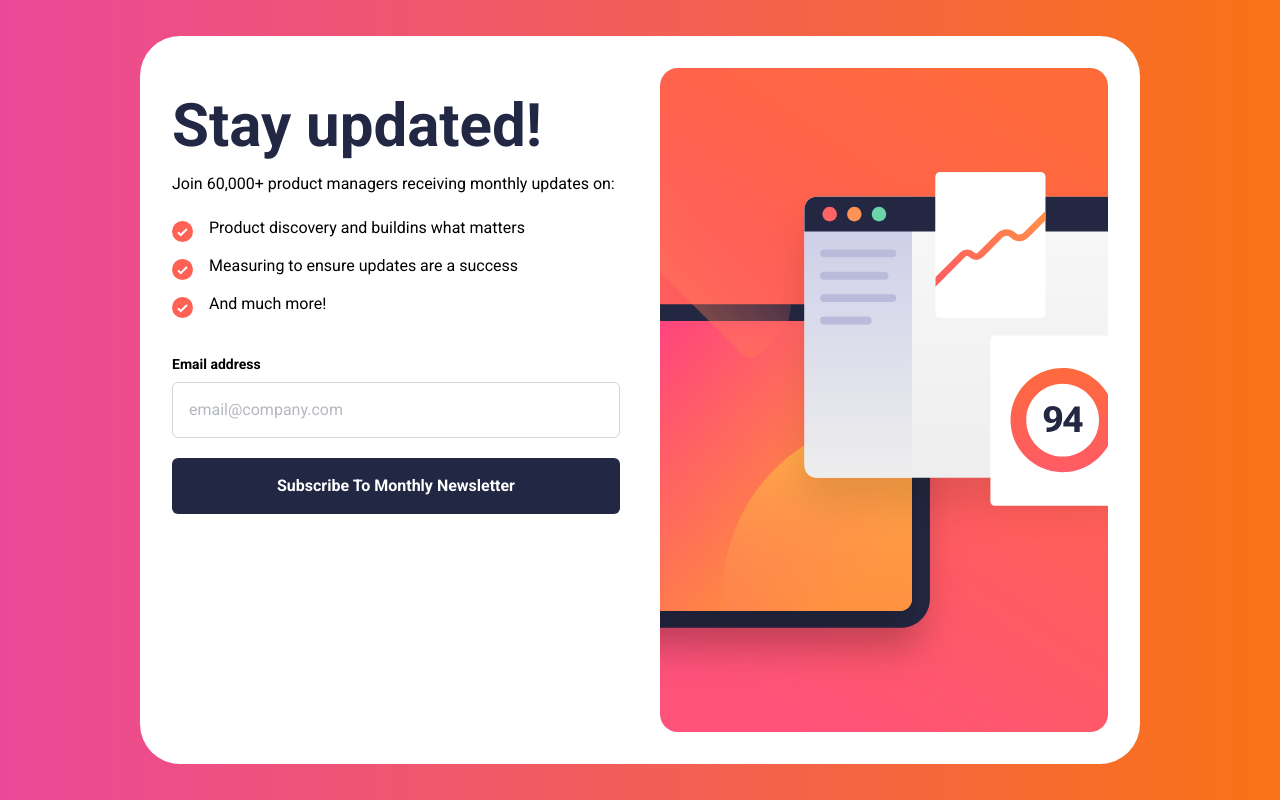
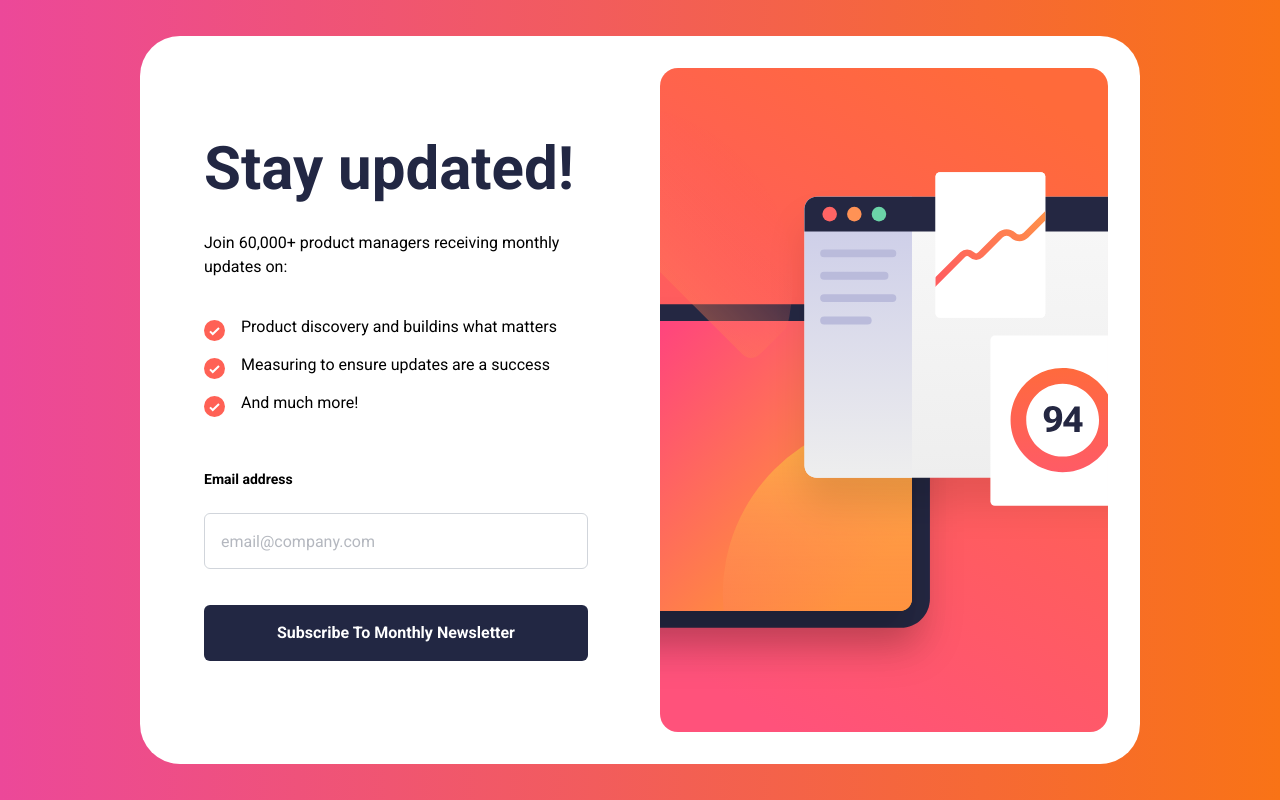
Before and after one commit to RenanMourao/formulario-mentoria, a website: page src/index.html in a window 1280 px wide. Drawn offline with Linux system fonts and the light colour scheme.

Commit message:
some changes

```diff
--- a/src/index.html
+++ b/src/index.html
@@ -37,8 +37,8 @@
       />
       <div class="container mb-7 lg:grid lg:grid-cols-2 gap-10  lg:bg-white lg:p-8 lg:max-w-[1000px] lg:m-[0_auto] lg:rounded-[2.5rem]">
 
-        <div class="">
-          <h1 class="text-[2.5rem] mt-7 mb-4 text-[#222743] font-[700] lg:text-6xl">
+        <div class="lg:flex lg:flex-col lg:justify-center lg:gap-4 lg:px-8">
+          <h1 class="text-[2.5rem] mt-7 lg:mt-0 mb-4 text-[#222743] font-[700] lg:text-6xl">
             Stay updated!
           </h1>
           <p class="mb-5 text-base font-medium">
@@ -95,7 +95,7 @@
           </div>
           <button
             id="openModal"
-            class="relative flex h-14 items-center justify-center rounded-md bg-[#222743] w-full px-7 py-4 text-base font-bold capitalize text-white duration-300 hover:brightness-110 focus:brightness-110"
+            class="relative flex h-14 items-center justify-center rounded-md bg-gradient-to-r from-[#222743] to-[#222743] hover:from-pink-500 hover:to-[#f97218] w-full px-7 py-4 text-base font-bold capitalize text-white duration-600  hover:brightness-110 focus:brightness-110 hover:shadow-[0px_4px_6px_#f97218]"
           >
             Subscribe to monthly newsletter
           </button>
```
Also changed, not shown: dist/style.css.
